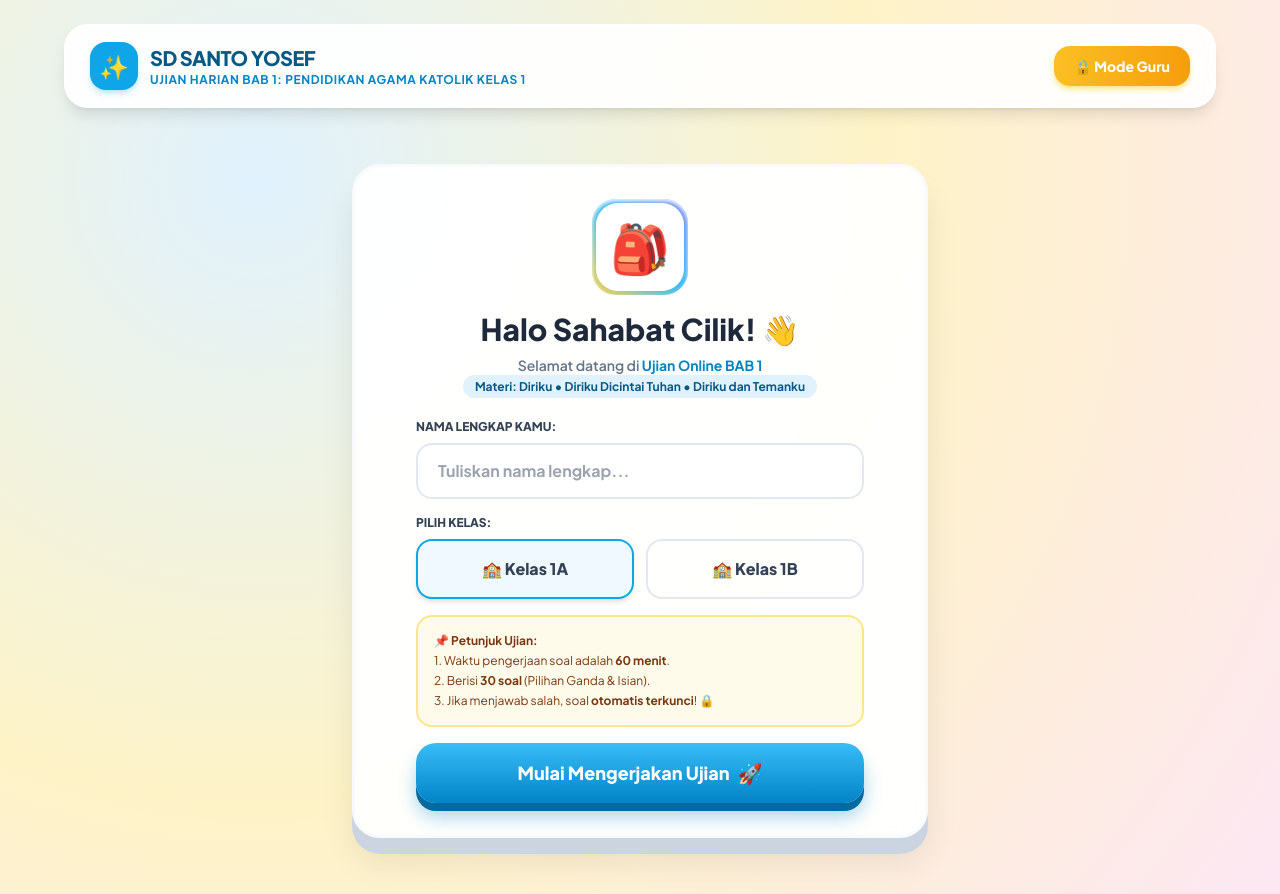
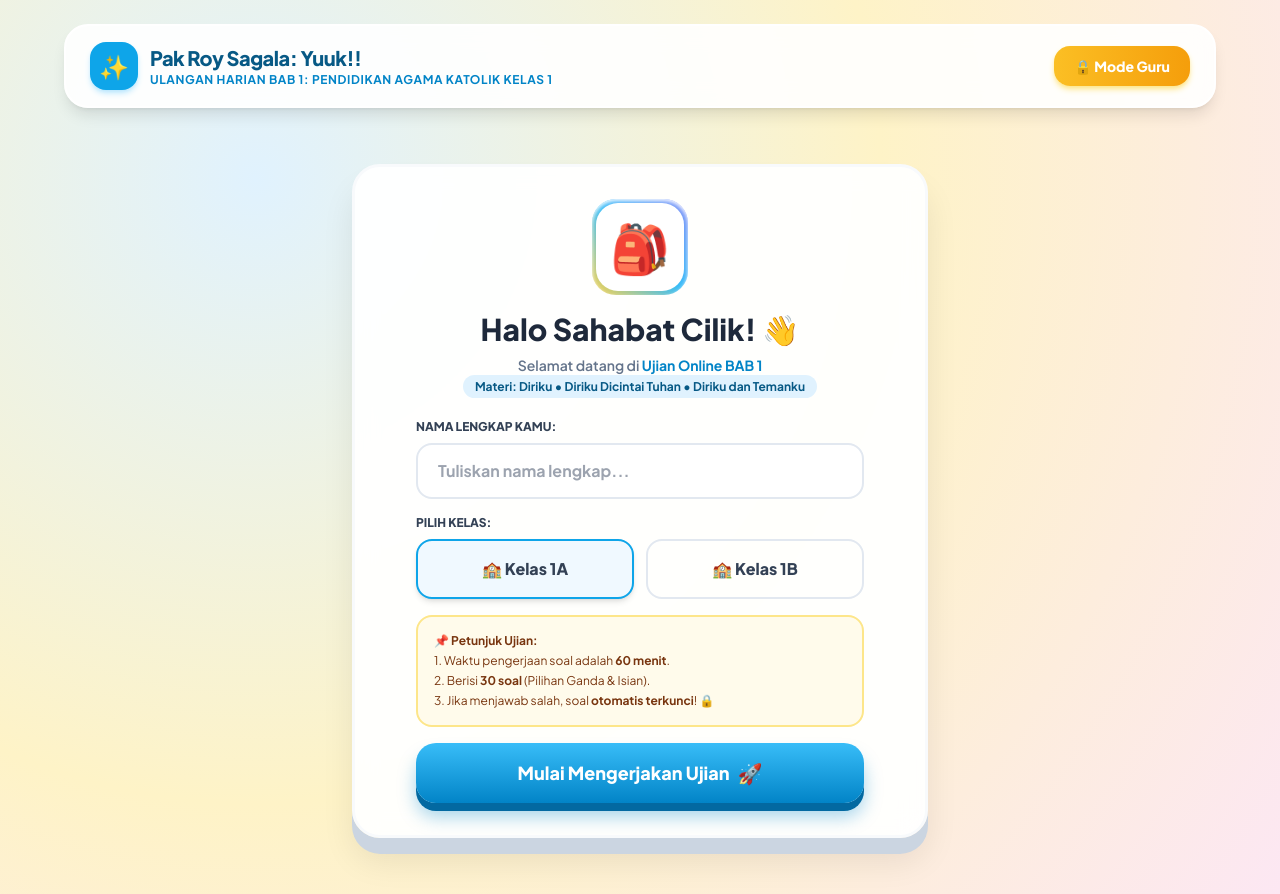
Before and after one commit to Paksagala/Ujian-Bab1-Kelas1, a plain HTML site: page index.html in a window 1280 px wide. Drawn offline with nearby package versions, Linux system fonts and the light colour scheme.

Commit message:
Update title and description in index.html

```diff
--- a/index.html
+++ b/index.html
@@ -146,8 +146,8 @@
         ✨
       </div>
       <div>
-        <h1 class="text-xl font-black text-sky-800 tracking-tight">SD SANTO YOSEF</h1>
-        <p class="text-xs font-bold text-sky-600 uppercase tracking-wider">Ujian Harian BAB 1: Pendidikan Agama Katolik Kelas 1</p>
+        <h1 class="text-xl font-black text-sky-800 tracking-tight">Pak Roy Sagala: Yuuk!! </h1>
+        <p class="text-xs font-bold text-sky-600 uppercase tracking-wider">Ulangan Harian BAB 1: Pendidikan Agama Katolik Kelas 1</p>
       </div>
     </div>
 
```
